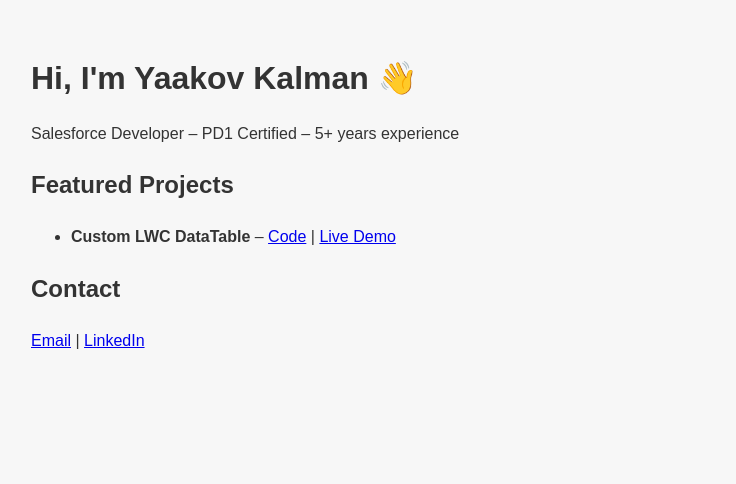
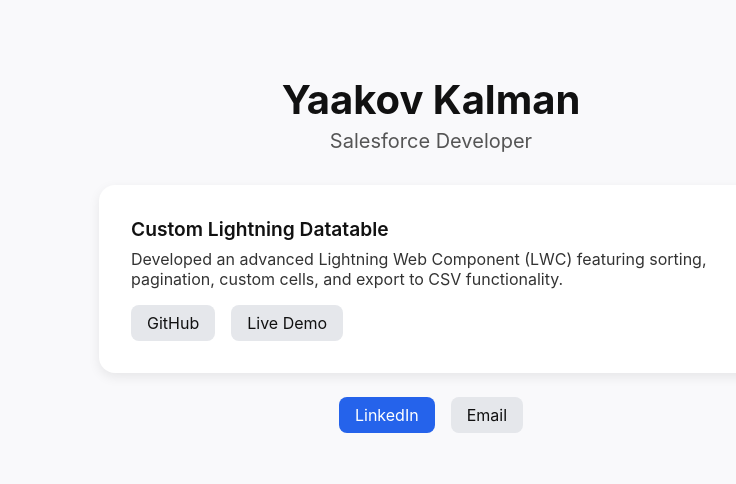
Before and after one commit to yaakovkalman/yaakovkalman.github.io, a plain HTML site: page index.html in a window 1280 px wide. Shown: the whole page, without its empty margins (209-945 px from the left). Drawn offline with Linux system fonts and the light colour scheme.

Commit message:
index file changes

```diff
--- a/index.html
+++ b/index.html
@@ -1,27 +1,97 @@
 <!DOCTYPE html>
-<html>
-<head>
-  <meta charset="UTF-8">
-  <title>Yaakov Kalman – Salesforce Developer</title>
-  <link rel="stylesheet" href="style.css" />
-</head>
-<body>
-  <h1>Hi, I'm Yaakov Kalman 👋</h1>
-  <p>Salesforce Developer – PD1 Certified – 5+ years experience</p>
+<html lang="en">
+  <head>
+    <meta charset="UTF-8" />
+    <meta name="viewport" content="width=device-width, initial-scale=1.0" />
+    <title>Yaakov Kalman | Salesforce Developer</title>
+    <style>
+      body {
+        margin: 0;
+        font-family: -apple-system, BlinkMacSystemFont, 'Segoe UI', Roboto, Oxygen,
+          Ubuntu, Cantarell, 'Open Sans', 'Helvetica Neue', sans-serif;
+        background-color: #f9f9fb;
+        color: #111;
+        display: flex;
+        flex-direction: column;
+        align-items: center;
+        justify-content: center;
+        padding: 3rem;
+      }
+      h1 {
+        font-size: 2.5rem;
+        margin-bottom: 0.3rem;
+      }
+      h2 {
+        font-size: 1.25rem;
+        font-weight: 400;
+        color: #555;
+        margin-top: 0;
+        margin-bottom: 2rem;
+      }
+      .card {
+        background-color: #fff;
+        padding: 2rem;
+        border-radius: 1rem;
+        box-shadow: 0 4px 12px rgba(0, 0, 0, 0.08);
+        max-width: 600px;
+        width: 100%;
+        margin-bottom: 1.5rem;
+      }
+      .project-title {
+        font-size: 1.2rem;
+        font-weight: 600;
+        margin-bottom: 0.5rem;
+      }
+      .project-desc {
+        margin-bottom: 1rem;
+        color: #333;
+      }
+      .btn-group {
+        display: flex;
+        gap: 1rem;
+      }
+      .btn {
+        padding: 0.5rem 1rem;
+        border: none;
+        border-radius: 0.5rem;
+        font-size: 1rem;
+        cursor: pointer;
+        text-decoration: none;
+        background-color: #e5e7eb;
+        color: #111;
+        transition: background-color 0.2s;
+      }
+      .btn:hover {
+        background-color: #d1d5db;
+      }
+      .btn.primary {
+        background-color: #2563eb;
+        color: white;
+      }
+      .btn.primary:hover {
+        background-color: #1e40af;
+      }
+    </style>
+  </head>
+  <body>
+    <h1>Yaakov Kalman</h1>
+    <h2>Salesforce Developer</h2>
 
-  <h2>Featured Projects</h2>
-  <ul>
-    <li>
-      <strong>Custom LWC DataTable</strong> –
-      <a href="https://github.com/yaakovkalman/lwc-datatable" target="_blank">Code</a> |
-      <a href="https://your-experience-site.com/datatable" target="_blank">Live Demo</a>
-    </li>
-  </ul>
+    <div class="card">
+      <div class="project-title">Custom Lightning Datatable</div>
+      <div class="project-desc">
+        Developed an advanced Lightning Web Component (LWC) featuring sorting,
+        pagination, custom cells, and export to CSV functionality.
+      </div>
+      <div class="btn-group">
+        <a href="#" class="btn">GitHub</a>
+        <a href="#" class="btn">Live Demo</a>
+      </div>
+    </div>
 
-  <h2>Contact</h2>
-  <p>
-    <a href="mailto:you@example.com">Email</a> |
-    <a href="https://linkedin.com/in/yourprofile">LinkedIn</a>
-  </p>
-</body>
+    <div class="btn-group">
+      <a href="https://linkedin.com/in/yaakovkalman" class="btn primary" target="_blank">LinkedIn</a>
+      <a href="mailto:yaakovkalman@gmail.com" class="btn">Email</a>
+    </div>
+  </body>
 </html>
```
